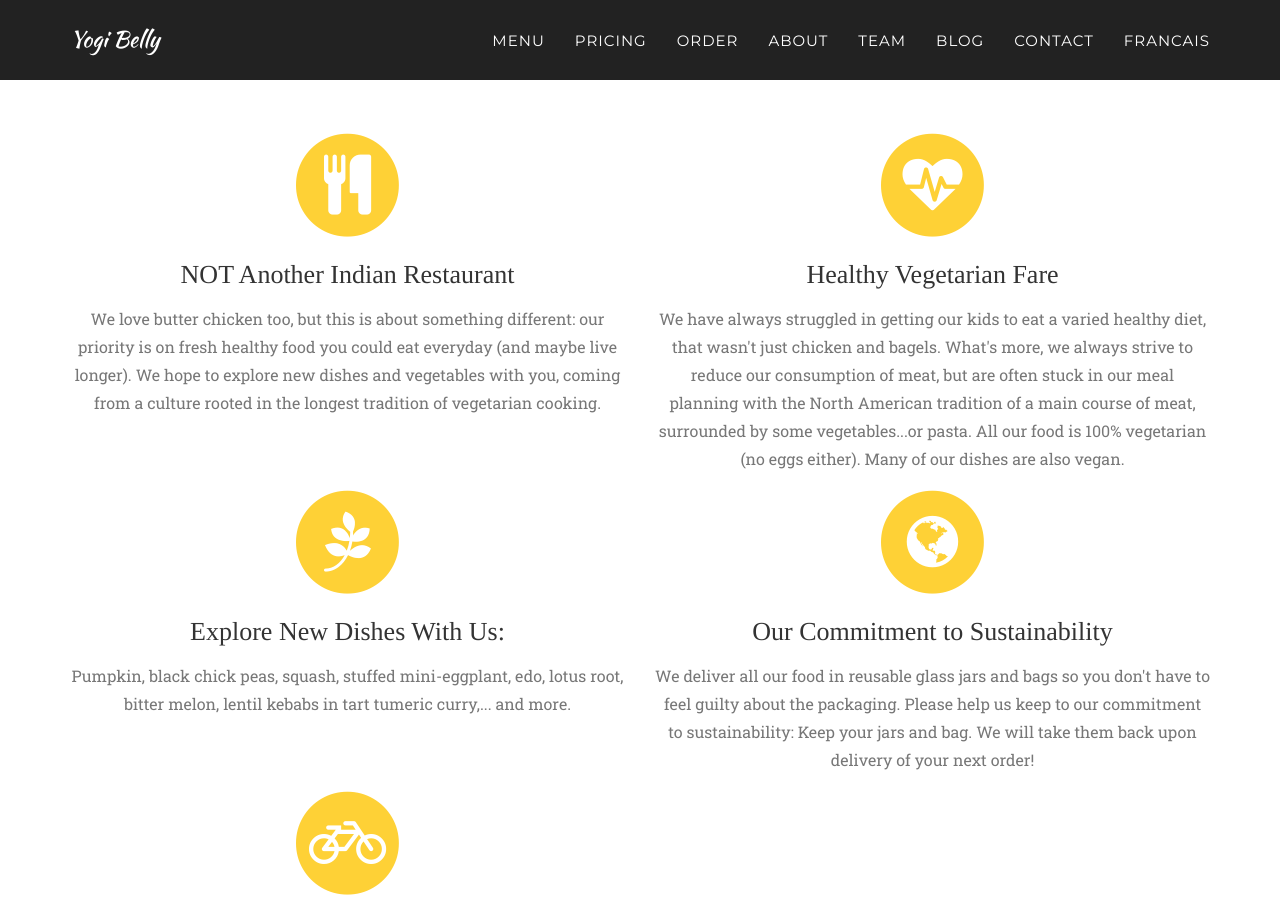
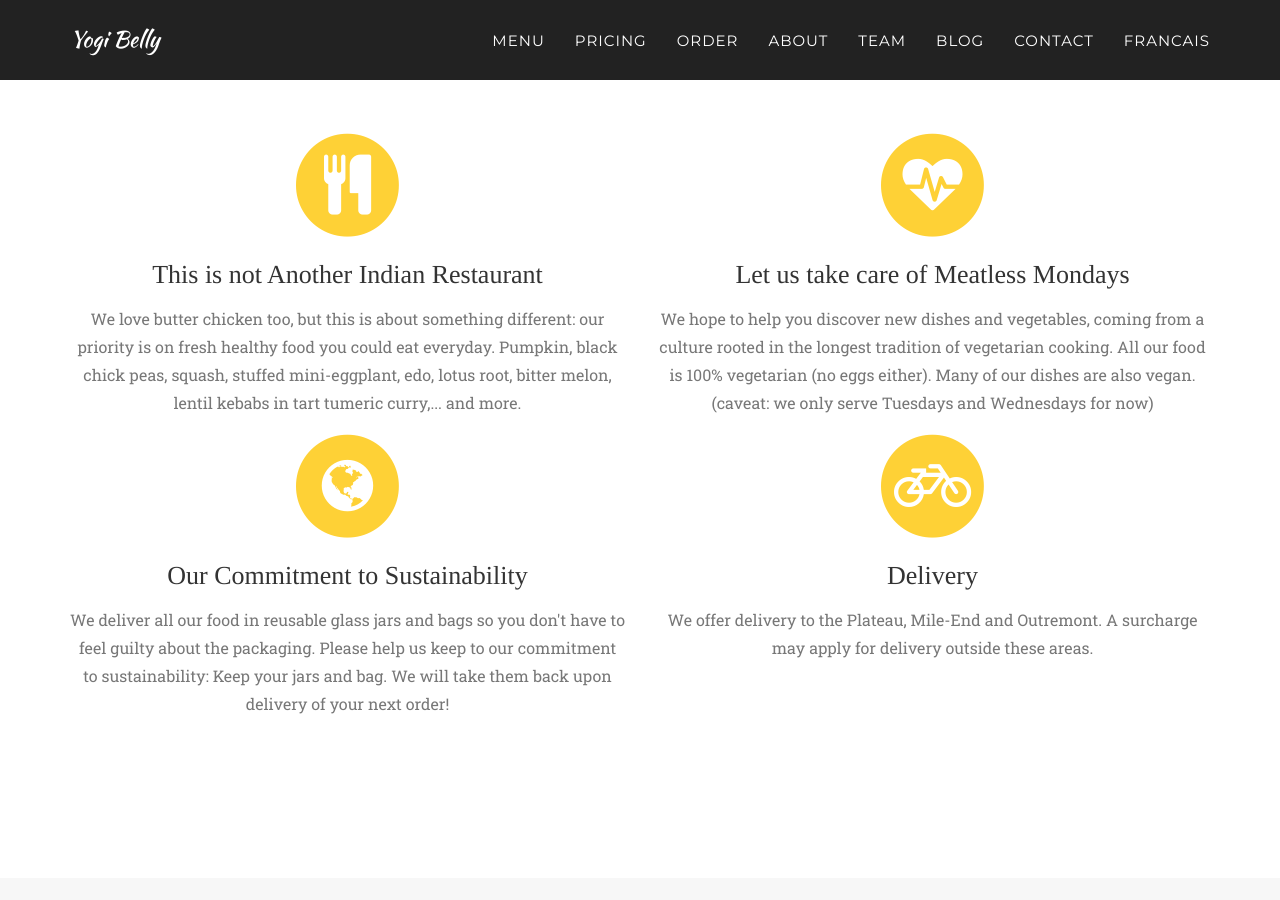
Before and after one commit to yogibelly/yogibelly.github.io, a Jekyll site: the page built from index.html, in a window 1280 px wide and 900 px high, scrolled down 1014 px. Built offline with Jekyll 4.4.1, drawn with Linux system fonts in a browser that asks for light colours; some web fonts are replaced.

Commit message:
changed services

```diff
--- a/_includes/services.html
+++ b/_includes/services.html
@@ -13,24 +13,16 @@
                         <i class="fa fa-circle fa-stack-2x text-primary"></i>
                         <i class="fa fa-cutlery fa-stack-1x fa-inverse"></i>
                     </span>
-                    <h4 class="service-heading">NOT Another Indian Restaurant</h4>
-                    <p class="text-muted">We love butter chicken too, but this is about something different: our priority is on fresh healthy food you could eat everyday (and maybe live longer). We hope to explore new dishes and vegetables with you, coming from a culture rooted in the longest tradition of vegetarian cooking.</p>
+                    <h4 class="service-heading">This is not Another Indian Restaurant</h4>
+                    <p class="text-muted">We love butter chicken too, but this is about something different: our priority is on fresh healthy food you could eat everyday. Pumpkin, black chick peas, squash, stuffed mini-eggplant, edo, lotus root, bitter melon, lentil kebabs in tart tumeric curry,... and more.</p>
                 </div>
                 <div class="col-md-6">
                     <span class="fa-stack fa-4x">
                         <i class="fa fa-circle fa-stack-2x text-primary"></i>
                         <i class="fa fa-heartbeat fa-stack-1x fa-inverse"></i>
                     </span>
-                    <h4 class="service-heading">Healthy Vegetarian Fare</h4>
-                    <p class="text-muted">We have always struggled in getting our kids to eat a varied healthy diet, that wasn't just chicken and bagels. What's more, we always strive to reduce our consumption of meat, but are often stuck in our meal planning with the North American tradition of a main course of meat, surrounded by some vegetables...or pasta. All our food is 100% vegetarian (no eggs either). Many of our dishes are also vegan.</p>
-                </div>
-                <div class="col-md-6">
-                    <span class="fa-stack fa-4x">
-                        <i class="fa fa-circle fa-stack-2x text-primary"></i>
-                        <i class="fa fa-pagelines fa-stack-1x fa-inverse"></i>
-                    </span>
-                    <h4 class="service-heading">Explore New Dishes With Us:</h4>
-                    <p class="text-muted">Pumpkin, black chick peas, squash, stuffed mini-eggplant, edo, lotus root, bitter melon, lentil kebabs in tart tumeric curry,... and more.</p>
+                    <h4 class="service-heading">Let us take care of Meatless Mondays</h4>
+                    <p class="text-muted">We hope to help you discover new dishes and vegetables, coming from a culture rooted in the longest tradition of vegetarian cooking. All our food is 100% vegetarian (no eggs either). Many of our dishes are also vegan. (caveat: we only serve Tuesdays and Wednesdays for now)</p>
                 </div>
                 <div class="col-md-6">
                     <span class="fa-stack fa-4x">
@@ -40,17 +32,14 @@
                     <h4 class="service-heading">Our Commitment to Sustainability</h4>
                     <p class="text-muted">We deliver all our food in reusable glass jars and bags so you don't have to feel guilty about the packaging. Please help us keep to our commitment to sustainability: Keep your jars and bag. We will take them back upon delivery of your next order!</p>
                 </div>
-            </div>
-                <div class="row text-center">
-                    <div class="col-md-6">
+                <div class="col-md-6">
                         <span class="fa-stack fa-4x">
                             <i class="fa fa-circle fa-stack-2x text-primary"></i>
                             <i class="fa fa-bicycle fa-stack-1x fa-inverse"></i>
                         </span>
                         <h4 class="service-heading">Delivery</h4>
                         <p class="text-muted">We offer delivery to the Plateau, Mile-End and Outremont. A surcharge may apply for delivery outside these areas.</p>
-                    </div>
-                <div>
+                </div>
             </div>
         </div>
     </section>
```
